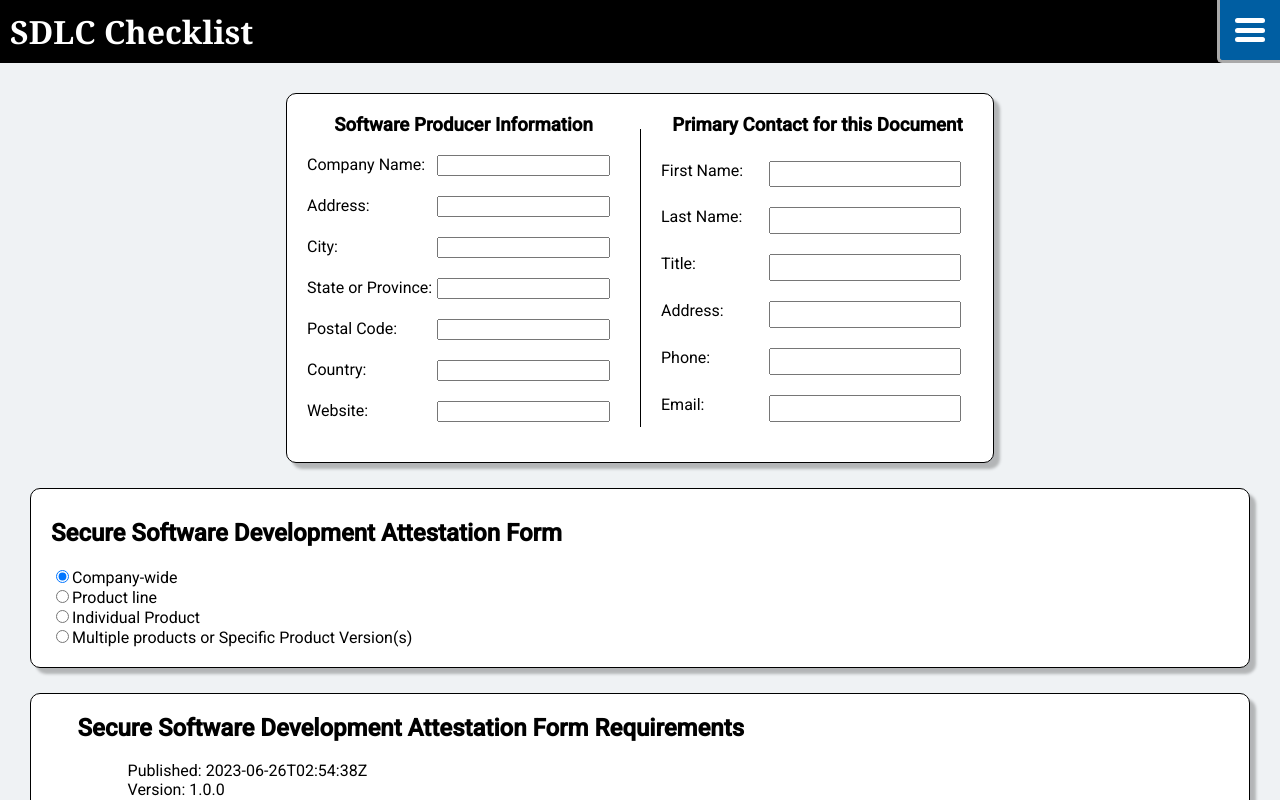
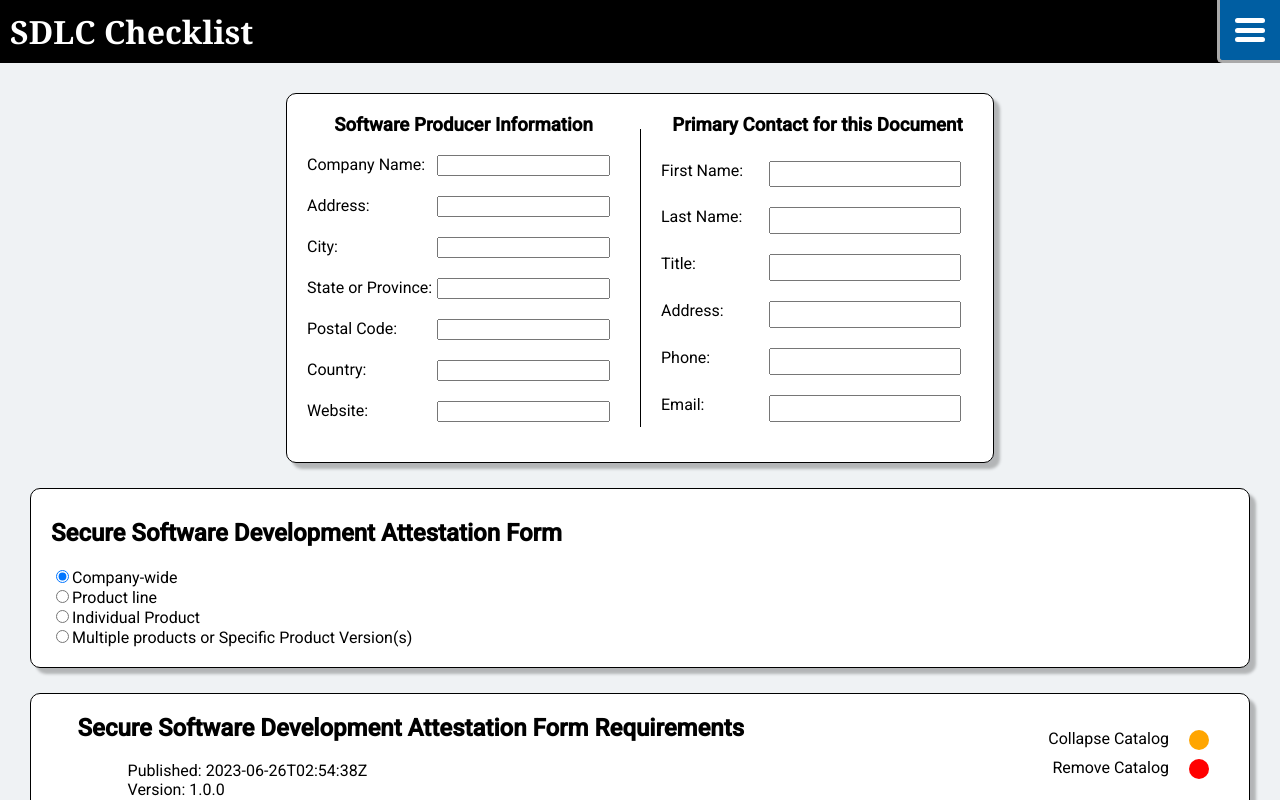
Before and after one commit to SoftwareDesignLab/Secure-Software-Self-Attestation, an Angular app in the folder web_app/sdlc-checklist/: page / in a window 1280 px wide. Shown: the top 800 px of the page. Built offline with nearby package versions, Linux system fonts and the light colour scheme.

Commit message:
Cleaned up some more and added back some buttons

```diff
--- a/web_app/sdlc-checklist/src/app/app.component.css
+++ b/web_app/sdlc-checklist/src/app/app.component.css
@@ -1,14 +1,26 @@
 /* Structural Rules */
-
-.grid-container {
-  display: grid;
-  grid-template-rows: auto 1fr;
-  grid-template-columns: 100%;
-}
 
 .lower-div {
   display: grid;
   grid-template-columns: 50% 50%;
+}
+
+.restore-container {
+  text-align: center;
+  margin: 25px 0;
+}
+
+.restore {
+  display: inline-block;
+  padding: 5px 10px;
+  margin: 0;
+}
+
+.blue-text {
+  color: #004577;
+  text-decoration: underline;
+  cursor: pointer;
+  user-select: none;
 }
 
 /* Report Button Rules */
@@ -147,3 +159,52 @@ nav {
 .expanded-nav li:hover {
   background-color: #EFF2F4;
 }
+
+/* Catalog Buttons */
+
+.orange {
+  background-color: orange;
+}
+
+.orange:hover {
+  box-shadow: inset 0 0 4px 1px rgb(163, 90, 0);
+}
+
+.red {
+  background-color: red;
+}
+
+.red:hover {
+  box-shadow: inset 0 0 4px 1px rgb(95, 1, 1);
+}
+
+.green {
+  background-color: rgb(5, 204, 5);
+}
+
+.green:hover {
+  box-shadow: inset 0 0 4px 1px rgb(18, 71, 1);
+}
+
+.circle-button {
+  width: 20px;
+  height: 20px;
+  border-radius: 10px;
+  display: inline-block;
+  position: relative;
+  top: 6px;
+  margin: 0 15px;
+}
+
+.button-panel {
+  text-align: right;
+  margin: 25px 25px 25px 0;
+  float: right;
+  position: relative;
+  top: -15px;
+}
+
+.button-caption {
+  display: inline-block;
+  margin: 5px;
+}
--- a/web_app/sdlc-checklist/src/app/app.component.html
+++ b/web_app/sdlc-checklist/src/app/app.component.html
@@ -3,12 +3,12 @@
 </header>
 
 <nav>
-  <div [className]="showNav ? 'nav-icon shifted-nav' : 'nav-icon'" (click)="toggleNav()">
+  <div class="nav-icon" (click)="toggleNav()">
     <div class="hamburger-line"></div>
     <div class="hamburger-line"></div>
     <div class="hamburger-line"></div>
   </div>
-  <div [className]="showNav ? 'expanded-nav' : 'expanded-nav hidden'">
+  <div class="expanded-nav" [hidden]="!showNav">
     <h2>SDLC</h2>
     <ul>
       <li><a href="#contact-form" (click)="toggleNav()">Software Producer Information / Primary Contact Form</a></li>
@@ -61,9 +61,18 @@
   <app-attestation></app-attestation>
 
   <div class="catalog-container pane" *ngFor="let catalog of catalogData.catalogs" [id]="'catalog-' + catalog.uuid">
+    <div class="button-panel">
+      <p *ngIf="isShown(catalog.uuid)" class="button-caption">Collapse Catalog</p>
+      <p *ngIf="!isShown(catalog.uuid)" class="button-caption">Expand Catalog</p>
+      <div (click)="toggleExpansion(catalog.uuid)"
+           [className]="isShown(catalog.uuid) ? 'circle-button orange' : 'circle-button green'">
+      </div><br>
+      <p class="button-caption">Remove Catalog</p>
+      <div (click)="removeCatalog(catalog.uuid)" class="circle-button red"></div>
+    </div>
     <app-catalog-info [uuid]="catalog.uuid" [metadata]="catalog.metadata" *ngIf="catalog"></app-catalog-info>
-    <div class="grid-container" *ngIf="catalog">
-      <app-group *ngFor="let group of catalog.groups"
+    <div [hidden]="!isShown(catalog.uuid)" *ngIf="catalog">
+      <app-group *ngFor="let group of catalog.groups "
         [id]="group.id"
         [title]="group.title"
         [controls]="group.controls"
@@ -77,6 +86,12 @@
     </div>
   </div>
 
+  <div class="restore-container" [hidden]="isDefaultPresent()">
+    <p class="pane restore">
+      It looks like you deleted the default catalog &nbsp;&nbsp;<span class="blue-text" (click)="restoreDefaultCatalog()">Restore it?</span>
+    </p>
+  </div>
+
   <div class="lower-div">
     <app-catalog-processing (fileSelected)="onFileSelected($event)"></app-catalog-processing>
     <div class="generate-report-div">
--- a/web_app/sdlc-checklist/src/app/app.component.ts
+++ b/web_app/sdlc-checklist/src/app/app.component.ts
@@ -25,6 +25,7 @@ export class AppComponent {
   @ViewChildren(GroupComponent) childComponents!: QueryList<GroupComponent>;
   control: string = "Ungrouped Controls";
   showNav = false;
+  hiddenCatalogs = new Set<String>();
 
   constructor(){}
 
@@ -53,4 +54,31 @@ export class AppComponent {
     }
     return catalog.uuid;
   }
+
+  toggleExpansion(uuid: String): void {
+    if (this.hiddenCatalogs.has(uuid)) {
+      this.hiddenCatalogs.delete(uuid);
+    } else {
+      this.hiddenCatalogs.add(uuid);
+    }
+  }
+
+  isShown(uuid: String): boolean {
+    return !this.hiddenCatalogs.has(uuid);
+  }
+
+  removeCatalog(uuid: String): void {
+    let catalogs = this.catalogData.catalogs;
+    console.log("Removing " + uuid);
+    catalogs.splice(catalogs.findIndex((value)=>{return value.uuid === uuid}), 1);
+  }
+
+  restoreDefaultCatalog(): void {
+    this.catalogData.catalogs.unshift(catalog as Catalog);
+  }
+
+  isDefaultPresent(): boolean {
+    let index = this.catalogData.catalogs.findIndex((value)=>{return value.uuid === catalog.uuid});
+    return index >= 0;
+  }
 }
--- a/web_app/sdlc-checklist/src/app/group/group.component.html
+++ b/web_app/sdlc-checklist/src/app/group/group.component.html
@@ -6,7 +6,7 @@
         <h2 (click)="toggleComponents()" [className]="showComponents ? 'prependDownArrow' : 'prependUpArrow'">{{ title }}</h2>
     </ng-template>
     <input type="checkbox" [id]="'group-checkall-' + id" class="group-checkbox" (click)="setAllChildrenToParent()">
-    <div [className]="showComponents ? 'group-rollable-content' : 'group-rollable-content hidden'">
+    <div class="group-rollable-content" [hidden]="!showComponents">
         <p *ngIf="description">{{ description }}</p>
         <div id="checkbox-container" class="checkbox-container">
             <app-control *ngFor="let item of controls"
```
